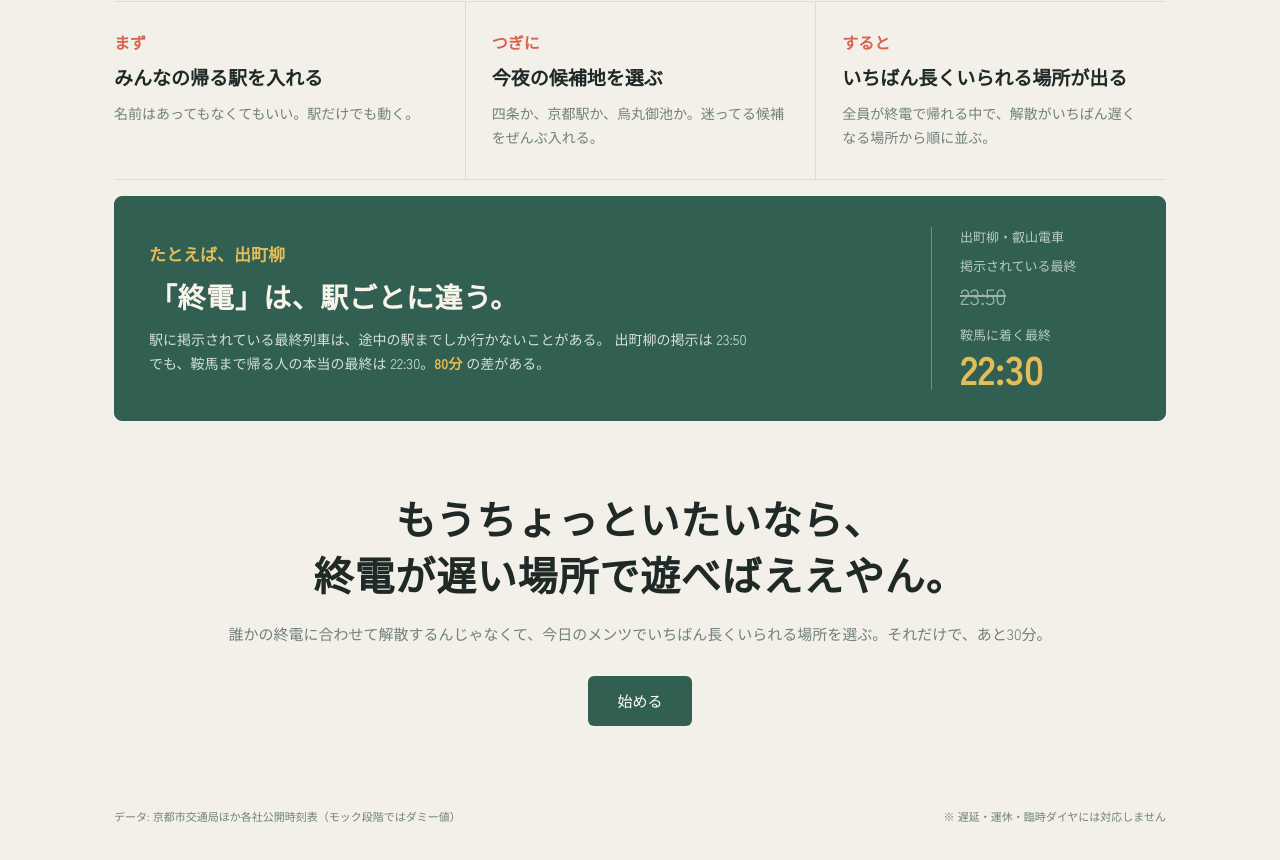
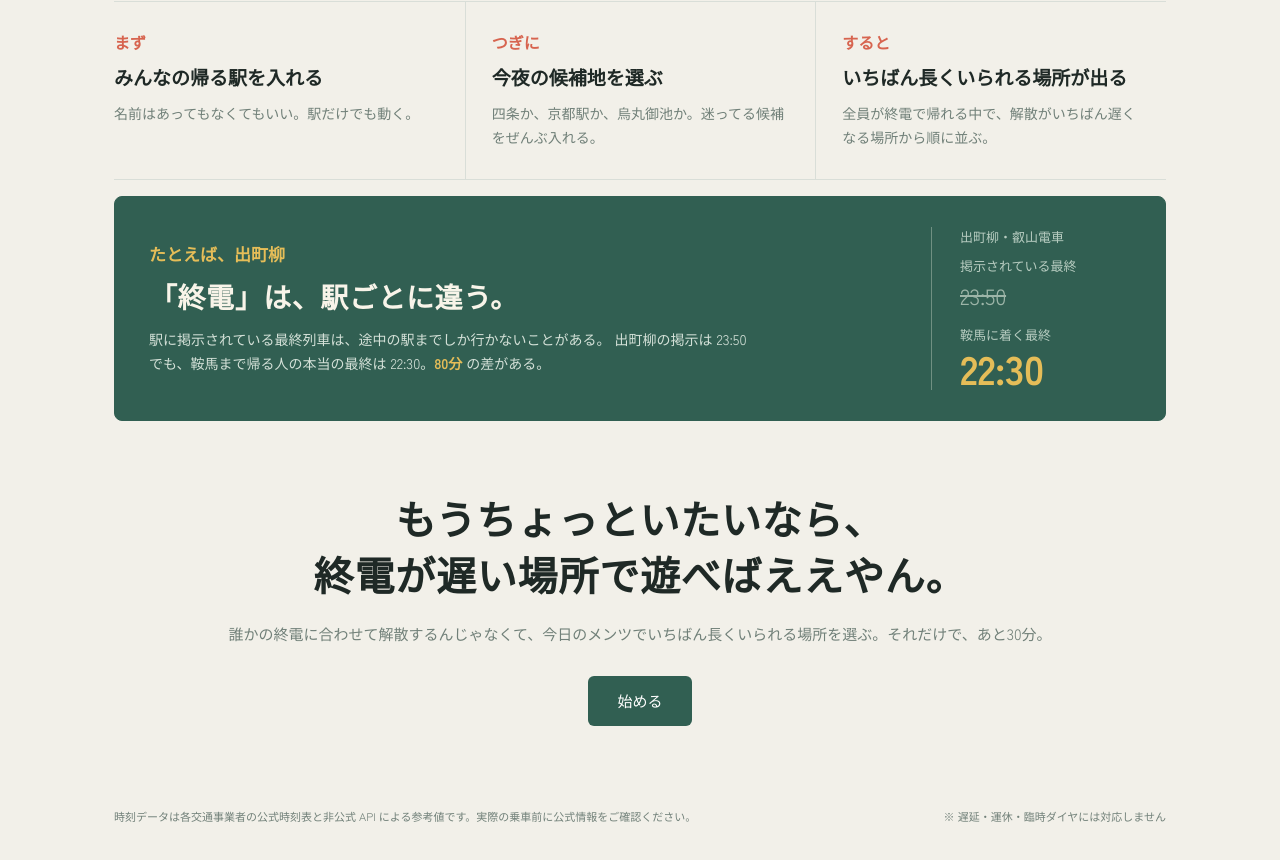
Before and after one commit to kansai-beginners-hackathon/kbh-vol8-team-10, a Next.js app: page / in a window 1280 px wide. Shown: the part 577-1437 px from the top of the page. Built offline with nearby package versions, Linux system fonts and the light colour scheme; a web font is replaced by a local one.

Commit message:
LP　フッター: 「モック段階ではダミー値」を実データの注意書きに差し替え

```diff
--- a/app/page.tsx
+++ b/app/page.tsx
@@ -64,7 +64,7 @@ export default function LandingPage() {
       </section>
 
       <footer>
-        <span>データ: 京都市交通局ほか各社公開時刻表（モック段階ではダミー値）</span>
+        <span>時刻データは各交通事業者の公式時刻表と非公式 API による参考値です。実際の乗車前に公式情報をご確認ください。</span>
         <span>※ 遅延・運休・臨時ダイヤには対応しません</span>
       </footer>
     </main>
```
